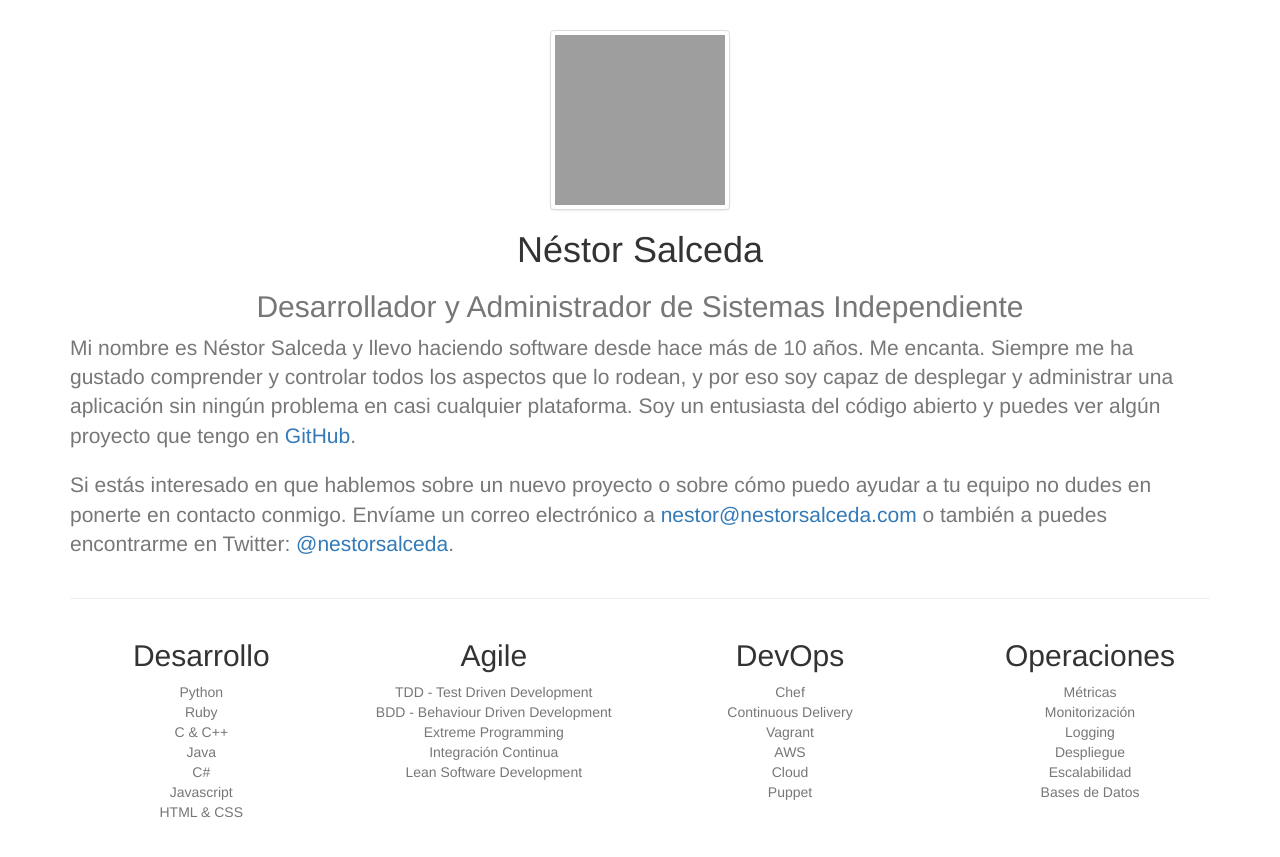
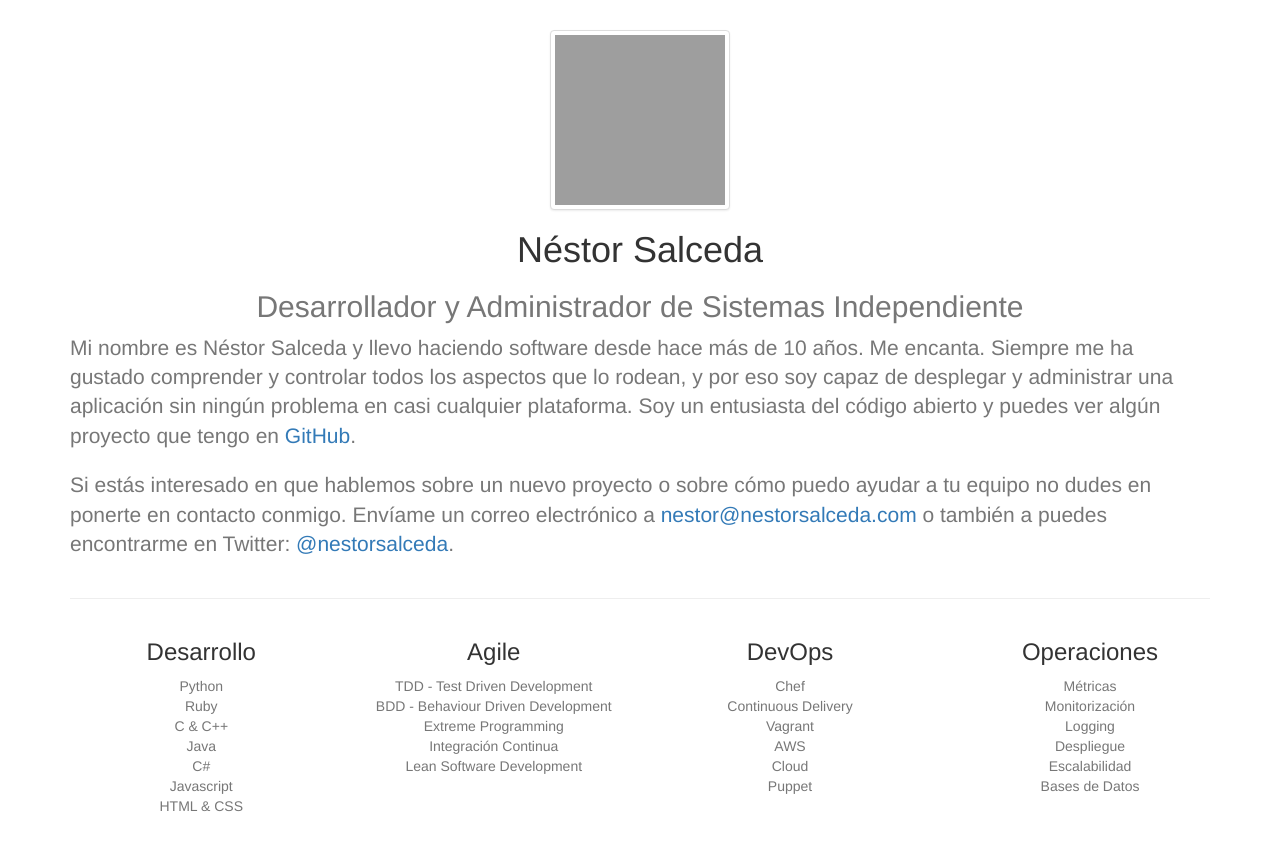
Before and after one commit to nestorsalceda/nestorsalceda.com, a Jekyll site: the page built from index.html, in a window 1280 px wide. Shown: the top 857 px of the page. Built offline with Jekyll 4.4.1, drawn with Linux system fonts in a browser that asks for light colours; nearby versions of some CDN libraries; grey boxes are pictures that could not be loaded.

Commit message:
Fix skill columns and include normalize

```diff
--- a/_includes/head.html
+++ b/_includes/head.html
@@ -7,6 +7,7 @@
     <meta name="description" content="{{ site.description }}">
     <meta name="author" content="Néstor Salceda Alonso">
 
+    <link rel="stylesheet" href="//cdnjs.cloudflare.com/ajax/libs/normalize/3.0.1/normalize.min.css">
     <link rel="stylesheet" href="//maxcdn.bootstrapcdn.com/bootstrap/3.2.0/css/bootstrap.min.css">
     <link rel="stylesheet" href="//maxcdn.bootstrapcdn.com/bootstrap/3.2.0/css/bootstrap-theme.min.css">
     <link rel="stylesheet" href="{{ "/css/main.css" | prepend: site.baseurl }}">
--- a/index.html
+++ b/index.html
@@ -1,6 +1,6 @@
 ---
 layout: home
-title: Néstor Salceda · Desarrollador y Sysadmin Independiente
+title: Néstor Salceda · Desarrollador y sysadmin Independiente
 ---
 
 <div class="container">
@@ -29,8 +29,8 @@
   </div>
   <hr/>
   <div class="row skills text-center">
-    <div class="col-lg-3">
-      <h2>Desarrollo</h2>
+    <div class="col-lg-3 col-sm-3">
+      <h3>Desarrollo</h3>
       <ul class="list-unstyled text-muted">
         <li>Python</li>
         <li>Ruby</li>
@@ -41,8 +41,8 @@
         <li>HTML &amp; CSS</li>
       </ul>
     </div>
-    <div class="col-lg-3">
-      <h2>Agile</h2>
+    <div class="col-lg-3 col-sm-3">
+      <h3>Agile</h3>
       <ul class="list-unstyled text-muted">
         <li>TDD - Test Driven Development</li>
         <li>BDD - Behaviour Driven Development</li>
@@ -52,8 +52,8 @@
       </ul>
     </div>
     <div class="row">
-    <div class="col-lg-3">
-      <h2>DevOps</h2>
+    <div class="col-lg-3 col-sm-3">
+      <h3>DevOps</h3>
       <ul class="list-unstyled text-muted">
         <li>Chef</li>
         <li>Continuous Delivery</li>
@@ -63,8 +63,8 @@
         <li>Puppet</li>
       </ul>
     </div>
-    <div class="col-lg-3">
-      <h2>Operaciones</h2>
+    <div class="col-lg-3 col-sm-3">
+      <h3>Operaciones</h3>
       <ul class="list-unstyled text-muted">
         <li>Métricas</li>
         <li>Monitorización</li>
```
